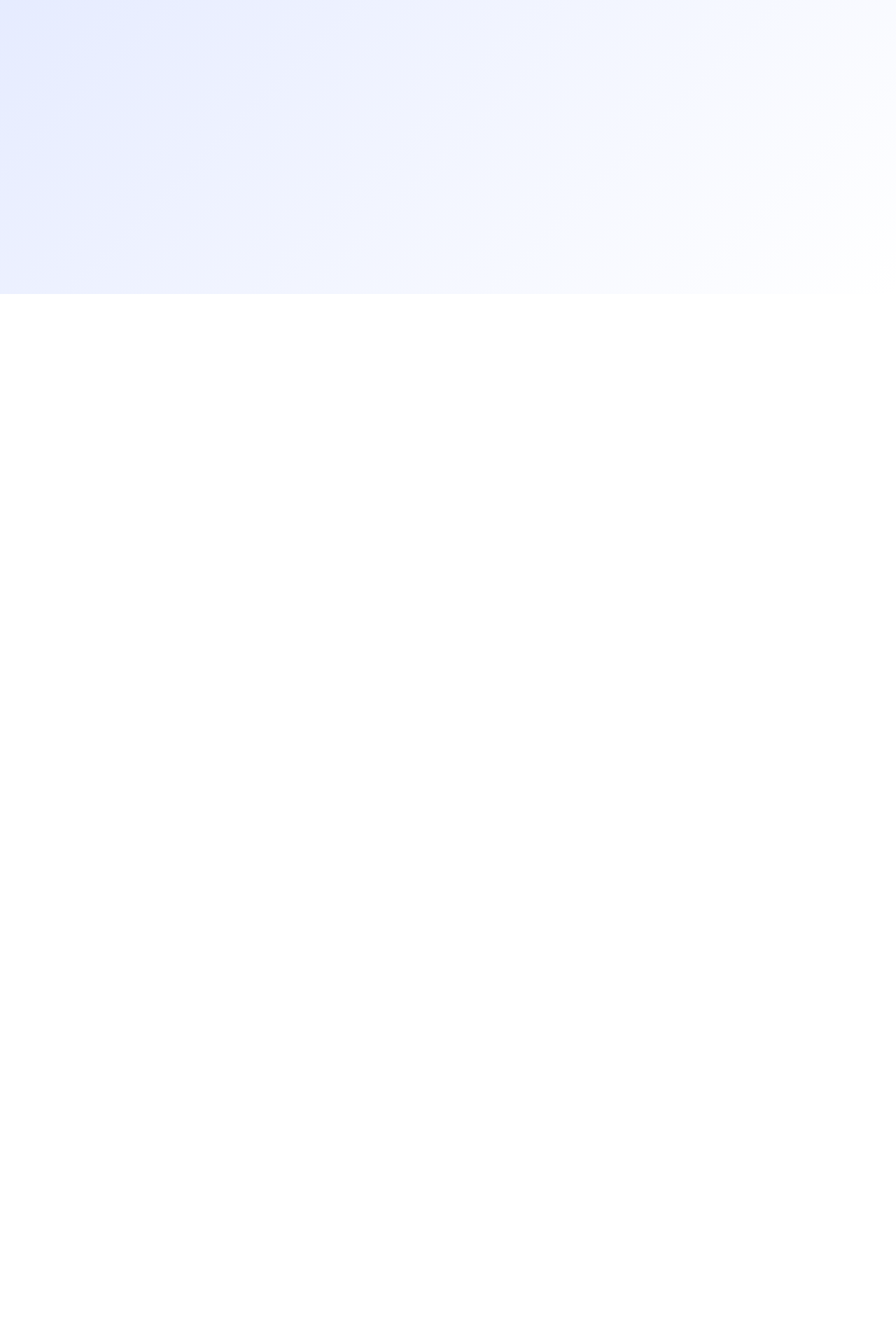
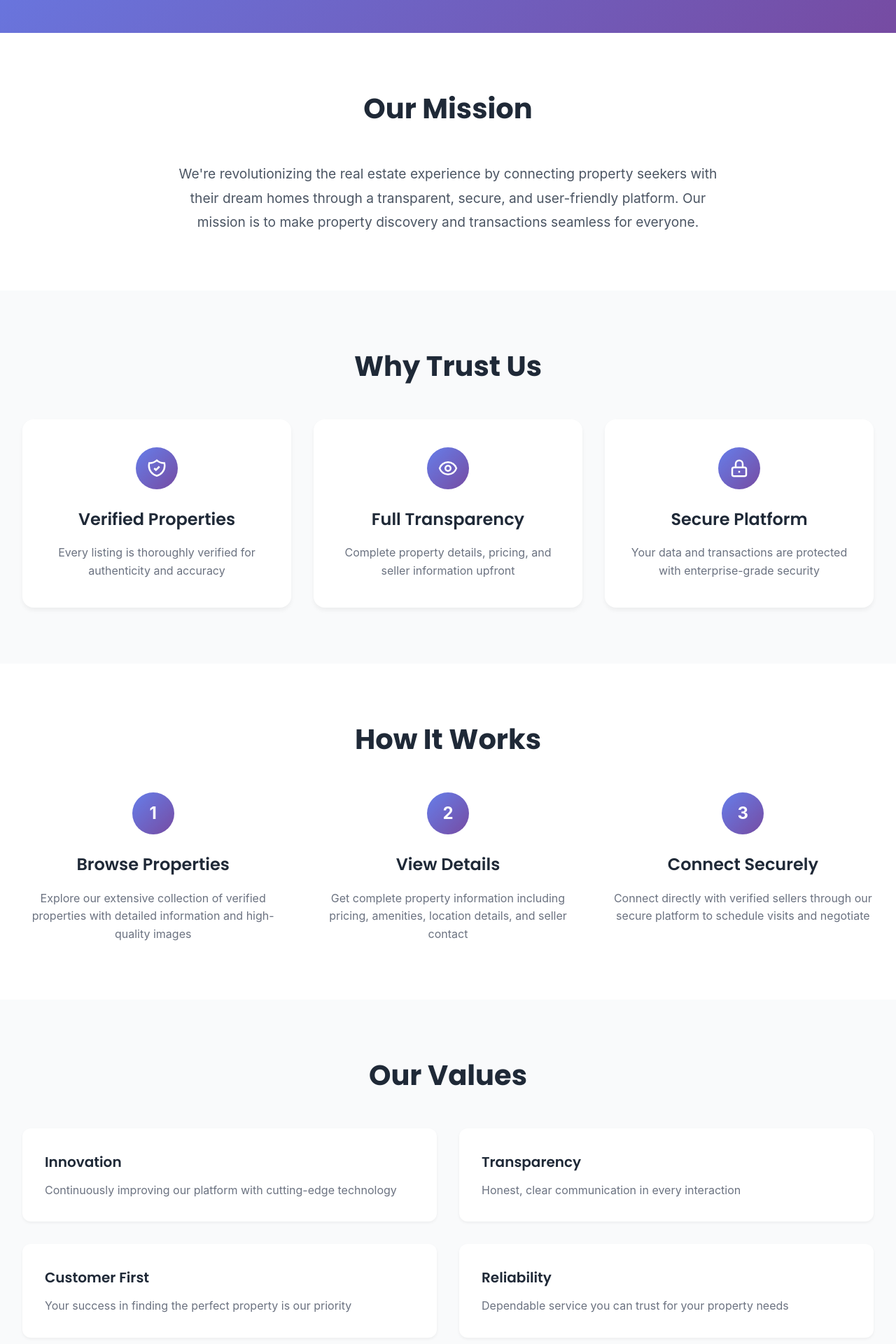
Before and after one commit to anya-xcode/Real-Estate, a React (Vite) app in the folder frontend/: page /about in a window 1280 px wide. Shown: the part 380-2300 px from the top of the page at 70% size. Before the commit the page ends 800 px from the top, so only its background shows below. Built offline with nearby package versions, Linux system fonts and the light colour scheme.

Commit message:
Added About Us page

```diff
--- a/frontend/src/App.jsx
+++ b/frontend/src/App.jsx
@@ -1,6 +1,7 @@
 import { BrowserRouter, Routes, Route, Link } from 'react-router-dom'
 import './App.css'
 import Home from './pages/Home'
+import About from './pages/About'
 import Signup from './pages/Signup'
 import Signin from './pages/Signin'
 import AuthCallback from './pages/AuthCallback'
@@ -46,6 +47,7 @@ function App() {
         <main>
           <Routes>
             <Route path="/" element={<Home />} />
+            <Route path="/about" element={<About />} />
             <Route path="/properties" element={<PropertyListing />} />
             <Route path="/home-loans" element={<HomeLoans />} />
             <Route path="/contact" element={<Contact />} />
--- /dev/null
+++ b/frontend/src/pages/About.css
@@ -0,0 +1,236 @@
+.about-page {
+  min-height: 100vh;
+  display: flex;
+  flex-direction: column;
+}
+
+/* Hero Section */
+.about-hero {
+  background: linear-gradient(135deg, #667eea 0%, #764ba2 100%);
+  padding: 120px 0 80px;
+  color: white;
+  text-align: center;
+}
+
+.about-hero-title {
+  font-size: 3.5rem;
+  font-weight: 700;
+  margin-bottom: 1rem;
+  line-height: 1.2;
+}
+
+.about-hero-subtitle {
+  font-size: 1.25rem;
+  opacity: 0.95;
+  max-width: 600px;
+  margin: 0 auto;
+}
+
+/* Container */
+.container {
+  max-width: 1200px;
+  margin: 0 auto;
+  padding: 0 2rem;
+}
+
+/* Section Title */
+.section-title {
+  font-size: 2.5rem;
+  font-weight: 700;
+  color: #1f2937;
+  text-align: center;
+  margin-bottom: 3rem;
+}
+
+/* Mission Section */
+.about-mission {
+  padding: 80px 0;
+  background: white;
+}
+
+.mission-content {
+  max-width: 800px;
+  margin: 0 auto;
+  text-align: center;
+}
+
+.mission-text {
+  font-size: 1.2rem;
+  line-height: 1.8;
+  color: #4b5563;
+}
+
+/* Trust Section */
+.about-trust {
+  padding: 80px 0;
+  background: #f9fafb;
+}
+
+.trust-grid {
+  display: grid;
+  grid-template-columns: repeat(3, 1fr);
+  gap: 2rem;
+}
+
+.trust-card {
+  background: white;
+  padding: 2.5rem 2rem;
+  border-radius: 16px;
+  text-align: center;
+  box-shadow: 0 4px 6px rgba(0, 0, 0, 0.05);
+  transition: transform 0.3s ease, box-shadow 0.3s ease;
+}
+
+.trust-card:hover {
+  transform: translateY(-5px);
+  box-shadow: 0 10px 25px rgba(0, 0, 0, 0.1);
+}
+
+.trust-icon {
+  width: 60px;
+  height: 60px;
+  background: linear-gradient(135deg, #667eea 0%, #764ba2 100%);
+  border-radius: 50%;
+  display: flex;
+  align-items: center;
+  justify-content: center;
+  margin: 0 auto 1.5rem;
+  color: white;
+}
+
+.trust-icon svg {
+  width: 30px;
+  height: 30px;
+}
+
+.trust-card h3 {
+  font-size: 1.5rem;
+  font-weight: 600;
+  color: #1f2937;
+  margin-bottom: 1rem;
+}
+
+.trust-card p {
+  color: #6b7280;
+  line-height: 1.6;
+}
+
+/* Process Section */
+.about-process {
+  padding: 80px 0;
+  background: white;
+}
+
+.process-steps {
+  display: grid;
+  grid-template-columns: repeat(3, 1fr);
+  gap: 3rem;
+}
+
+.process-step {
+  text-align: center;
+}
+
+.step-number {
+  width: 60px;
+  height: 60px;
+  background: linear-gradient(135deg, #667eea 0%, #764ba2 100%);
+  border-radius: 50%;
+  display: flex;
+  align-items: center;
+  justify-content: center;
+  font-size: 1.5rem;
+  font-weight: 700;
+  color: white;
+  margin: 0 auto 1.5rem;
+}
+
+.process-step h3 {
+  font-size: 1.5rem;
+  font-weight: 600;
+  color: #1f2937;
+  margin-bottom: 1rem;
+}
+
+.process-step p {
+  color: #6b7280;
+  line-height: 1.6;
+}
+
+/* Values Section */
+.about-values {
+  padding: 80px 0;
+  background: #f9fafb;
+}
+
+.values-grid {
+  display: grid;
+  grid-template-columns: repeat(2, 1fr);
+  gap: 2rem;
+}
+
+.value-item {
+  background: white;
+  padding: 2rem;
+  border-radius: 12px;
+  box-shadow: 0 2px 4px rgba(0, 0, 0, 0.05);
+}
+
+.value-item h3 {
+  font-size: 1.25rem;
+  font-weight: 600;
+  color: #1f2937;
+  margin-bottom: 0.75rem;
+}
+
+.value-item p {
+  color: #6b7280;
+  line-height: 1.6;
+}
+
+/* Responsive Design */
+@media (max-width: 968px) {
+  .about-hero-title {
+    font-size: 2.5rem;
+  }
+
+  .section-title {
+    font-size: 2rem;
+  }
+
+  .trust-grid,
+  .process-steps {
+    grid-template-columns: 1fr;
+    gap: 2rem;
+  }
+
+  .values-grid {
+    grid-template-columns: 1fr;
+  }
+}
+
+@media (max-width: 640px) {
+  .about-hero {
+    padding: 80px 0 60px;
+  }
+
+  .about-hero-title {
+    font-size: 2rem;
+  }
+
+  .about-hero-subtitle {
+    font-size: 1rem;
+  }
+
+  .about-mission,
+  .about-trust,
+  .about-process,
+  .about-values {
+    padding: 60px 0;
+  }
+
+  .trust-card,
+  .value-item {
+    padding: 1.5rem;
+  }
+}
--- /dev/null
+++ b/frontend/src/pages/About.jsx
@@ -0,0 +1,119 @@
+import React from 'react'
+import Footer from '../components/Footer'
+import './About.css'
+
+export default function About() {
+  return (
+    <div className="about-page">
+      {/* Hero Section */}
+      <section className="about-hero">
+        <div className="container">
+          <h1 className="about-hero-title">About Real Estate</h1>
+          <p className="about-hero-subtitle">
+            Your trusted partner in finding the perfect property with transparency and excellence
+          </p>
+        </div>
+      </section>
+
+      {/* Mission Section */}
+      <section className="about-mission">
+        <div className="container">
+          <div className="mission-content">
+            <h2 className="section-title">Our Mission</h2>
+            <p className="mission-text">
+              We're revolutionizing the real estate experience by connecting property seekers with their dream homes through a transparent, secure, and user-friendly platform. Our mission is to make property discovery and transactions seamless for everyone.
+            </p>
+          </div>
+        </div>
+      </section>
+
+      {/* Why Trust Us */}
+      <section className="about-trust">
+        <div className="container">
+          <h2 className="section-title">Why Trust Us</h2>
+          <div className="trust-grid">
+            <div className="trust-card">
+              <div className="trust-icon">
+                <svg viewBox="0 0 24 24" fill="none" stroke="currentColor" strokeWidth="2">
+                  <path d="M9 12l2 2 4-4m5.618-4.016A11.955 11.955 0 0112 2.944a11.955 11.955 0 01-8.618 3.04A12.02 12.02 0 003 9c0 5.591 3.824 10.29 9 11.622 5.176-1.332 9-6.03 9-11.622 0-1.042-.133-2.052-.382-3.016z" />
+                </svg>
+              </div>
+              <h3>Verified Properties</h3>
+              <p>Every listing is thoroughly verified for authenticity and accuracy</p>
+            </div>
+            <div className="trust-card">
+              <div className="trust-icon">
+                <svg viewBox="0 0 24 24" fill="none" stroke="currentColor" strokeWidth="2">
+                  <path d="M15 12a3 3 0 11-6 0 3 3 0 016 0z" />
+                  <path d="M2.458 12C3.732 7.943 7.523 5 12 5c4.478 0 8.268 2.943 9.542 7-1.274 4.057-5.064 7-9.542 7-4.477 0-8.268-2.943-9.542-7z" />
+                </svg>
+              </div>
+              <h3>Full Transparency</h3>
+              <p>Complete property details, pricing, and seller information upfront</p>
+            </div>
+            <div className="trust-card">
+              <div className="trust-icon">
+                <svg viewBox="0 0 24 24" fill="none" stroke="currentColor" strokeWidth="2">
+                  <path d="M12 15v2m-6 4h12a2 2 0 002-2v-6a2 2 0 00-2-2H6a2 2 0 00-2 2v6a2 2 0 002 2zm10-10V7a4 4 0 00-8 0v4h8z" />
+                </svg>
+              </div>
+              <h3>Secure Platform</h3>
+              <p>Your data and transactions are protected with enterprise-grade security</p>
+            </div>
+          </div>
+        </div>
+      </section>
+
+      {/* How It Works */}
+      <section className="about-process">
+        <div className="container">
+          <h2 className="section-title">How It Works</h2>
+          <div className="process-steps">
+            <div className="process-step">
+              <div className="step-number">1</div>
+              <h3>Browse Properties</h3>
+              <p>Explore our extensive collection of verified properties with detailed information and high-quality images</p>
+            </div>
+            <div className="process-step">
+              <div className="step-number">2</div>
+              <h3>View Details</h3>
+              <p>Get complete property information including pricing, amenities, location details, and seller contact</p>
+            </div>
+            <div className="process-step">
+              <div className="step-number">3</div>
+              <h3>Connect Securely</h3>
+              <p>Connect directly with verified sellers through our secure platform to schedule visits and negotiate</p>
+            </div>
+          </div>
+        </div>
+      </section>
+
+      {/* Values */}
+      <section className="about-values">
+        <div className="container">
+          <h2 className="section-title">Our Values</h2>
+          <div className="values-grid">
+            <div className="value-item">
+              <h3>Innovation</h3>
+              <p>Continuously improving our platform with cutting-edge technology</p>
+            </div>
+            <div className="value-item">
+              <h3>Transparency</h3>
+              <p>Honest, clear communication in every interaction</p>
+            </div>
+            <div className="value-item">
+              <h3>Customer First</h3>
+              <p>Your success in finding the perfect property is our priority</p>
+            </div>
+            <div className="value-item">
+              <h3>Reliability</h3>
+              <p>Dependable service you can trust for your property needs</p>
+            </div>
+          </div>
+        </div>
+      </section>
+
+      <Footer />
+    </div>
+  )
+}
```
